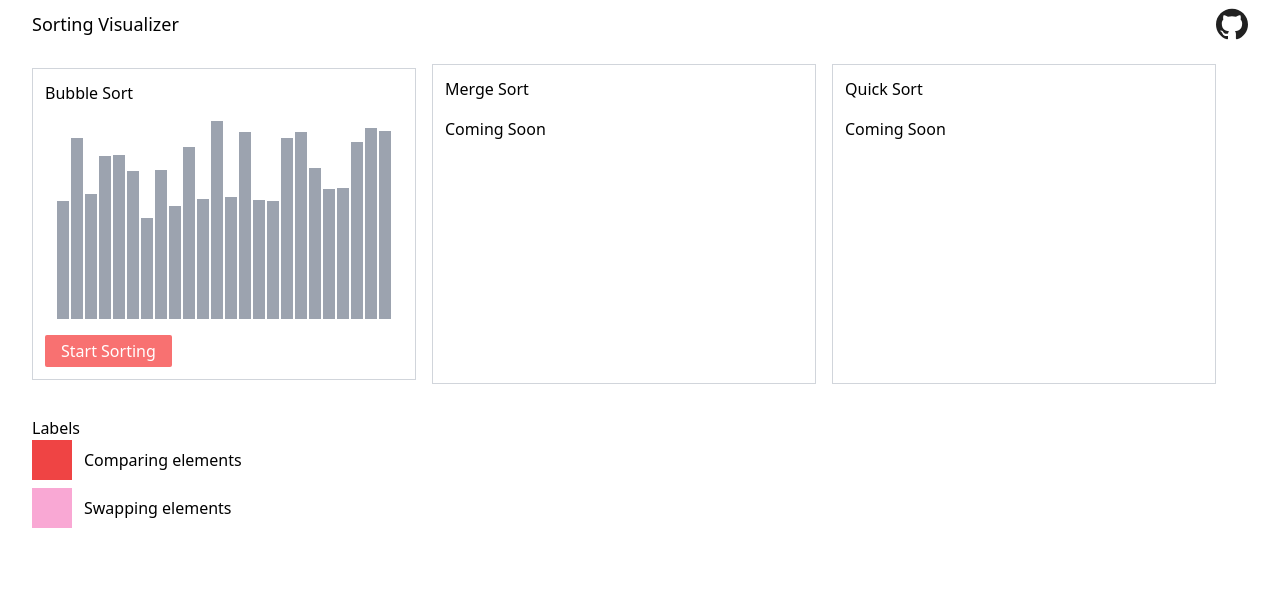
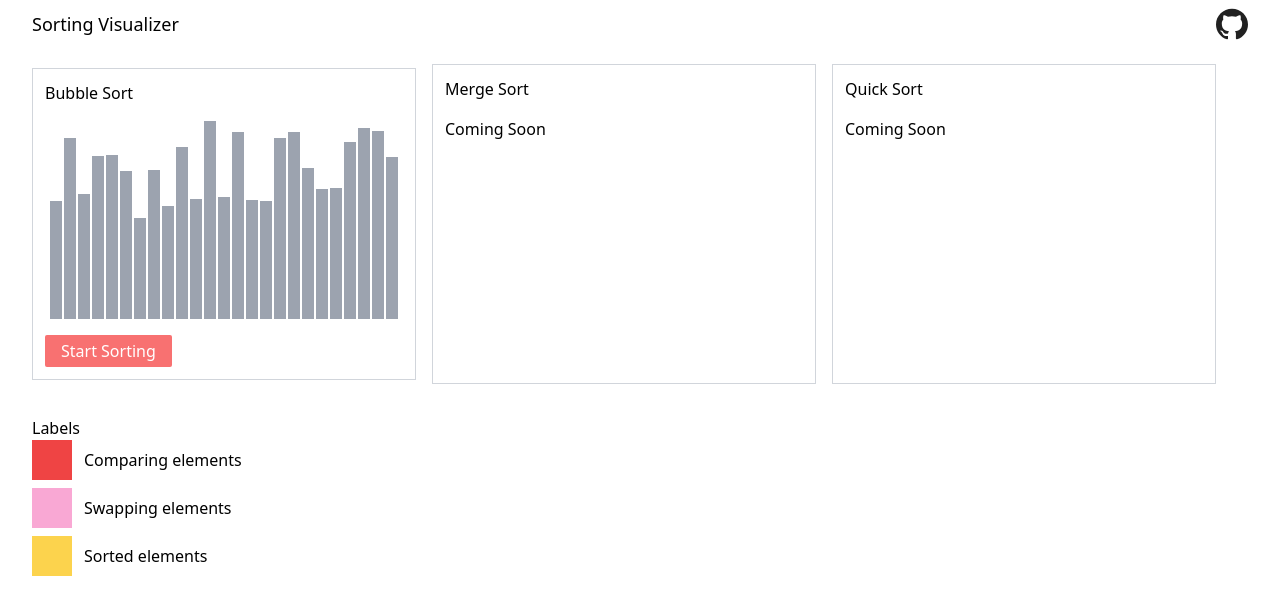
Before and after one commit to khan-ajamal/sorting-visualizer, a React (Create React App) app: page / in a window 1280 px wide. Shown: the top 614 px of the page. Built offline with nearby package versions, Linux system fonts and the light colour scheme.

Commit message:
Add color to sorted bar

```diff
--- a/src/App.js
+++ b/src/App.js
@@ -28,13 +28,17 @@ const App = () => {
         <div className="mt-8 px-8">
           <h2>Labels</h2>
           <div>
-            <div className="flex justify-start items-center mb-2">
+            <div className="flex justify-start items-center">
               <div className="h-10 w-10 bg-red-500 mr-3"></div>
               <p>Comparing elements</p>
             </div>
-            <div className="flex justify-start items-center">
+            <div className="flex justify-start items-center mt-2">
               <div className="h-10 w-10 bg-pink-300 mr-3"></div>
               <p>Swapping elements</p>
+            </div>
+            <div className="flex justify-start items-center mt-2">
+              <div className="h-10 w-10 bg-yellow-300 mr-3"></div>
+              <p>Sorted elements</p>
             </div>
           </div>
         </div>
--- a/src/features/animationSlice.js
+++ b/src/features/animationSlice.js
@@ -5,6 +5,7 @@ export const comparingSlice = createSlice({
   initialState: {
     comparators: [],
     done: false,
+    sortedArraySlice: [],
   },
   reducers: {
     compare: (state, action) => {
@@ -17,6 +18,6 @@ export const comparingSlice = createSlice({
 });
 
 // Action creators are generated for each case reducer function
-export const { compare, done, addSortedIndex } = comparingSlice.actions;
+export const { compare, done } = comparingSlice.actions;
 
 export default comparingSlice.reducer;
--- a/src/utils.js
+++ b/src/utils.js
@@ -1,3 +1,5 @@
+export const NUMBER_OF_BARS = 25;
+
 export const delay = (n) => {
   n = n || 2000;
   return new Promise((done) => {
@@ -9,7 +11,7 @@ export const delay = (n) => {
 
 export const generateRandomArray = () => {
   const array = [];
-  for (let index = 0; index < 24; index++) {
+  for (let index = 0; index < NUMBER_OF_BARS; index++) {
     array.push(Math.ceil(Math.random() * 100));
   }
   return array;
--- a/src/visualizer/index.js
+++ b/src/visualizer/index.js
@@ -1,15 +1,18 @@
-import React, { useState, useEffect } from "react";
+import React, { useState, useEffect, useRef } from "react";
 import { useSelector } from "react-redux";
 
 import { BubbleSort } from "../algorithms/bubble-sort";
-import { delay, generateRandomArray } from "../utils";
+import { delay, generateRandomArray, NUMBER_OF_BARS } from "../utils";
 
 import styles from "./visualizer.module.css";
 
 const Visualizer = () => {
   const [array, setArray] = useState([]);
+  const [sorted, setSorted] = useState([]);
+  const [sorting, setSorting] = useState(null);
   const [barOne, setBarOne] = useState(null);
   const [barTwo, setBarTwo] = useState(null);
+
   const [isSwapping, setIsSwapping] = useState(false);
 
   const { comparators, done } = useSelector((state) => state.comparing);
@@ -18,8 +21,14 @@ const Visualizer = () => {
     BubbleSort(array);
   };
 
-  const changeBarColor = async (elem) => {
+  const changeBarColor = async (elem, sortedIndex) => {
+    if (sortedIndex !== null) {
+      setSorting(sortedIndex);
+      return;
+    }
+
     setIsSwapping(false);
+
     setBarOne(elem.barOne);
     setBarTwo(elem.barTwo);
 
@@ -39,15 +48,32 @@ const Visualizer = () => {
   useEffect(() => {
     const update = async () => {
       if (done) {
+        let i = 0;
         for (let index = 0; index < comparators.length; index++) {
           const element = comparators[index];
-          changeBarColor(element);
+          changeBarColor(element, null);
+          if (index > 0 && element.barOne === 0) {
+            changeBarColor(element, NUMBER_OF_BARS - i - 1);
+            i++;
+          }
           await delay(500);
         }
+        changeBarColor(null, 1);
+        await delay(250);
+        changeBarColor(null, 0);
       }
     };
     update();
   }, [done, comparators]);
+
+  const prevSortingRef = useRef();
+
+  useEffect(() => {
+    if (sorting !== prevSortingRef.current) {
+      setSorted([...sorted, sorting]);
+      prevSortingRef.current = sorting;
+    }
+  }, [sorting, sorted]);
 
   const getBarColor = (index) => {
     if (barOne === index || barTwo === index) {
@@ -63,6 +89,10 @@ const Visualizer = () => {
     return "";
   };
 
+  const isSorted = (index) => {
+    return sorted.includes(index);
+  };
+
   return (
     <div className="container px-8">
       <div className="flex justify-start items-center flex-wrap">
@@ -74,7 +104,7 @@ const Visualizer = () => {
                 key={index}
                 className={`${styles.bar} ${getBarColor(index)} ${getSwapping(
                   index
-                )}`}
+                )} ${isSorted(index) ? styles.sorted : ""}`}
                 style={{ height: `${item + 100}px` }}
               ></div>
             ))}
```
Also changed, not shown: src/App.module.css (deleted, +0 -18 lines).
